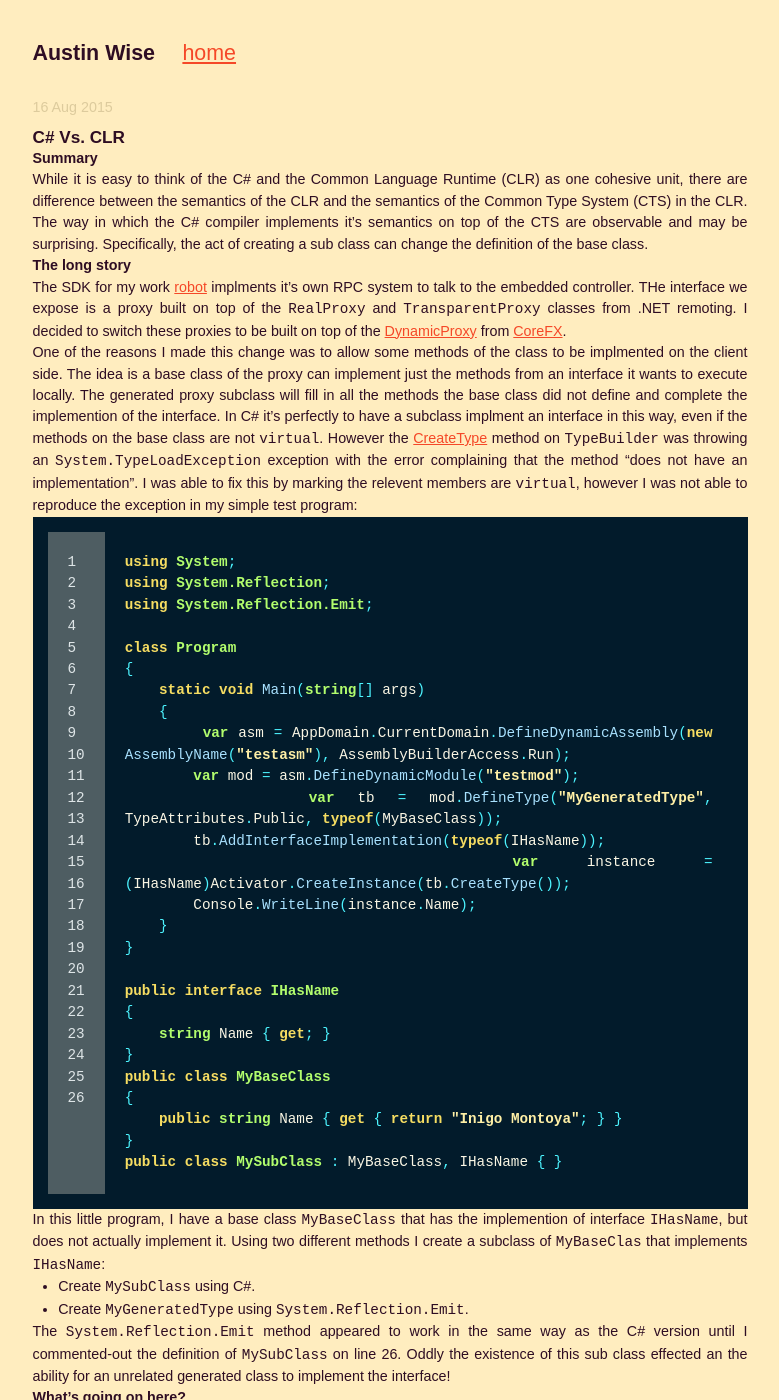
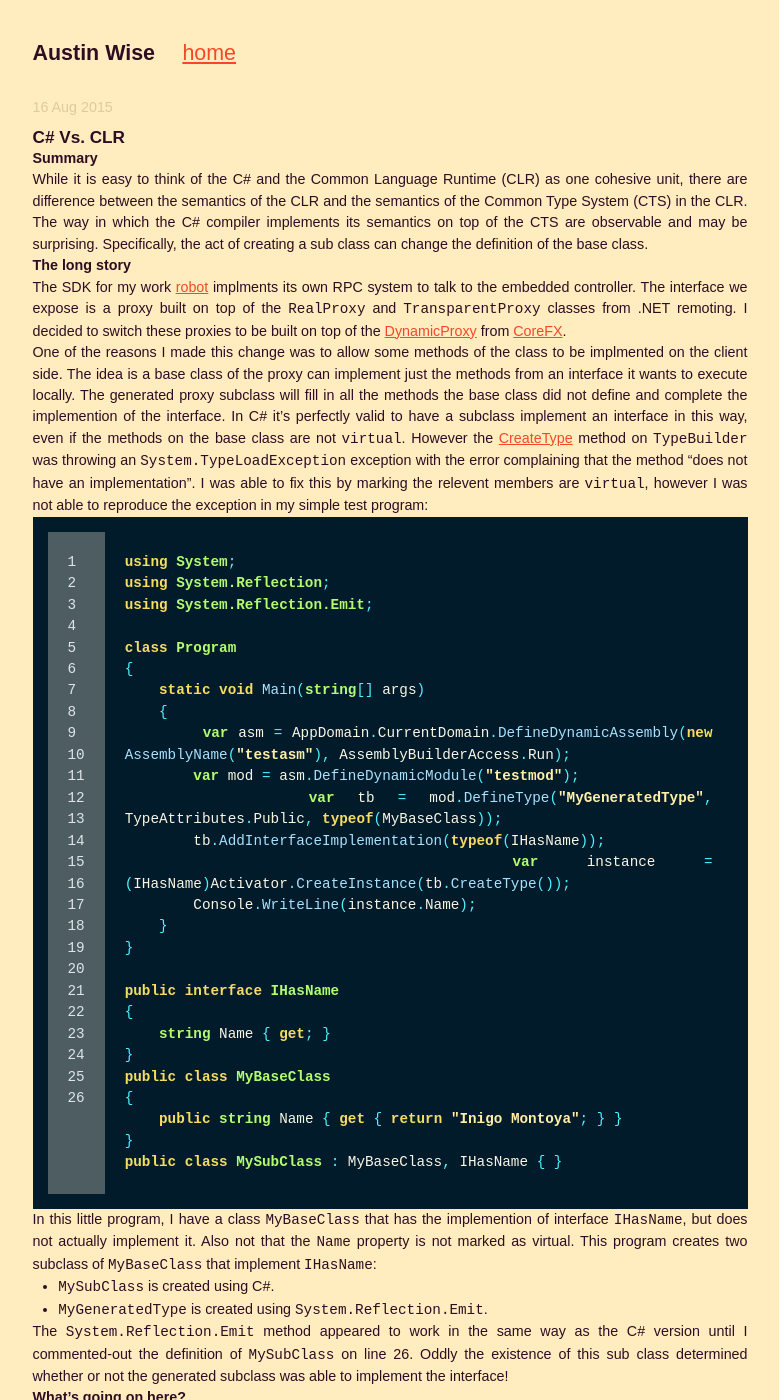
Before and after one commit to AustinWise/austinwise.github.com, a Jekyll site: the page built from _posts/2015-08-16-csharp-vs-clr.markdown, in a window 1280 px wide and 1400 px high. Shown: the whole window, without its empty margins (250-1029 px from the left). Built offline with Jekyll 4.4.1, drawn with Linux system fonts in a browser that asks for light colours; Markdown is read by kramdown in place of the engine named in the settings; some of the changed text lies outside the part shown.

Commit message:
Updated with @CasparHansen's feedback.

```diff
--- a/_posts/2015-08-16-csharp-vs-clr.markdown
+++ b/_posts/2015-08-16-csharp-vs-clr.markdown
@@ -12,14 +12,14 @@ tags:
 While it is easy to think of the C# and the Common Language Runtime (CLR) as
 one cohesive unit, there are difference between the semantics of the CLR and the
 semantics of the Common Type System (CTS) in the CLR. The way in which the C#
-compiler implements it's semantics on top of the CTS are observable
+compiler implements its semantics on top of the CTS are observable
 and may be surprising. Specifically, the act of creating a sub class can change
 the definition of the base class.
 
 ### The long story
 
-The SDK for my work [robot][Robot] implments it's own RPC system to talk to the
-embedded controller. THe interface we expose is a proxy built on top of the
+The SDK for my work [robot][Robot] implments its own RPC system to talk to the
+embedded controller. The interface we expose is a proxy built on top of the
 `RealProxy` and `TransparentProxy` classes from .NET remoting. I decided to
 switch these proxies to be built on top of the [DynamicProxy] from [CoreFX].
 
@@ -27,7 +27,7 @@ One of the reasons I made this change was to allow some methods of the class to
 be implmented on the client side. The idea is a base class of the proxy can implement
 just the methods from an interface it wants to execute locally. The generated proxy
 subclass will fill in all the methods the base class did not define and complete the
-implemention of the interface. In C# it's perfectly to have a subclass implment an
+implemention of the interface. In C# it's perfectly valid to have a subclass implement an
 interface in this way, even if the methods on the base class are not `virtual`.
 However the [CreateType] method on `TypeBuilder` was throwing
 an `System.TypeLoadException` exception with the error complaining that the method
@@ -65,22 +65,23 @@ public class MySubClass : MyBaseClass, IHasName { }
 
 {% endhighlight %}
 
-In this little program, I have a base class `MyBaseClass` that has the implemention
-of interface `IHasName`, but does not actually implement it. Using two different
-methods I create a subclass of `MyBaseClas` that implements `IHasName`:
+In this little program, I have a class `MyBaseClass` that has the implemention
+of interface `IHasName`, but does not actually implement it. Also not that the
+`Name` property is not marked as virtual. This program creates two subclass of
+`MyBaseClass` that implement `IHasName`:
 
-  * Create `MySubClass` using C#.
-  * Create `MyGeneratedType` using `System.Reflection.Emit`.
+  * `MySubClass` is created using C#.
+  * `MyGeneratedType` is created using `System.Reflection.Emit`.
 
 The `System.Reflection.Emit` method appeared to work in the same way as the C#
 version until I commented-out the definition of `MySubClass` on line 26. Oddly the
-existence of this sub class effected an the ability for an unrelated generated class
-to implement the interface!
+existence of this sub class determined whether or not the generated subclass was
+able to implement the interface!
 
 ### What's going on here?
 
 Obviously the C# compiler was doing more than I expected. To find out what it was
-doing, I compiler the program twice, once with the subclass and once without. I
+doing, I compiled the program twice, once with the subclass and once without. I
 then used `ILDasm` to dump the Microsoft Intermediate Langauge (MSIL) represention
 of the programs and diffed them. Below is the relevant portion of the diff
 between the two:
```
Also changed, not shown: other parts of _posts/2015-08-16-csharp-vs-clr.markdown (+1 -1 lines).
